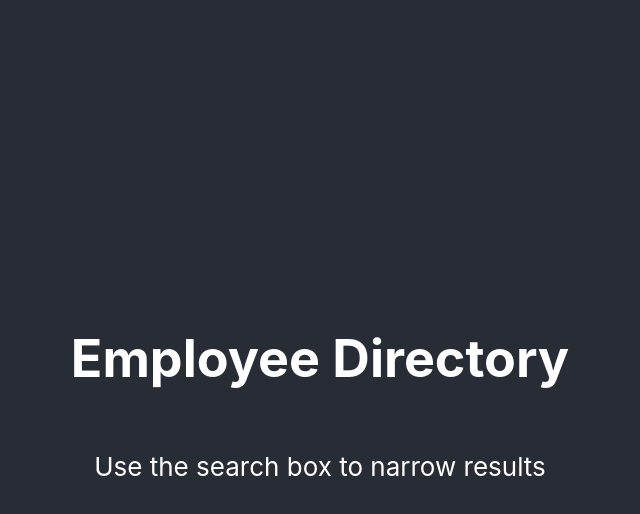
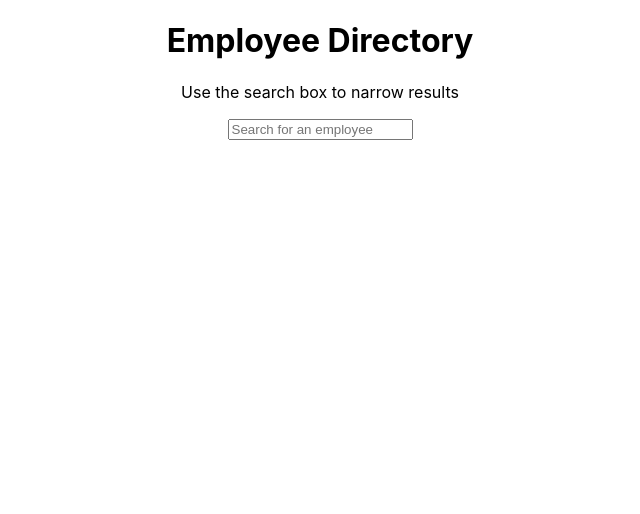
Before and after one commit to Heathw24/Employee-Directory, a React (Create React App) app in the folder employee-directory/: page / in a window 1280 px wide. Shown: the top 514 px of the page, without its empty margins (320-960 px from the left). Built offline with nearby package versions, Linux system fonts and the light colour scheme; no server answers.

Commit message:
set up api call and searchBar component

```diff
--- a/employee-directory/src/App.js
+++ b/employee-directory/src/App.js
@@ -1,13 +1,21 @@
 import logo from './logo.svg';
 import './App.css';
+import React, { Component } from 'react';
+import API from "./components/API";
+import SearchBar from "./components/SearchBar"
 
 function App() {
   return (
     <div className="App">
-      <header className="App-header">
+      <header className="">
         <h1>Employee Directory</h1>
         <p>Use the search box to narrow results</p>
       </header>
+      <div>
+        <SearchBar
+        // search = "fill in props " handleChange = "Fill in props"
+        ></SearchBar>
+      </div>
     </div>
   );
 }
--- /dev/null
+++ b/employee-directory/src/components/API.js
@@ -0,0 +1,7 @@
+const API = new Promise( (resolve, reject) =>{
+    fetch('https://randomuser.me/api/?results=25')
+    .then((response) => response.json())
+    .then((response) => { resolve (response.results) })
+});
+
+export default API;
--- /dev/null
+++ b/employee-directory/src/components/SearchBar.js
@@ -0,0 +1,16 @@
+import React from "react"
+
+function SearchBar(props){
+    return(
+        <div>
+            <input
+            type="text"
+            onChange={props.handleInputChange}
+            value={props.search}
+            placeholder="Search for an employee"
+            ></input>
+        </div>
+    )
+}
+
+export default SearchBar;
```
